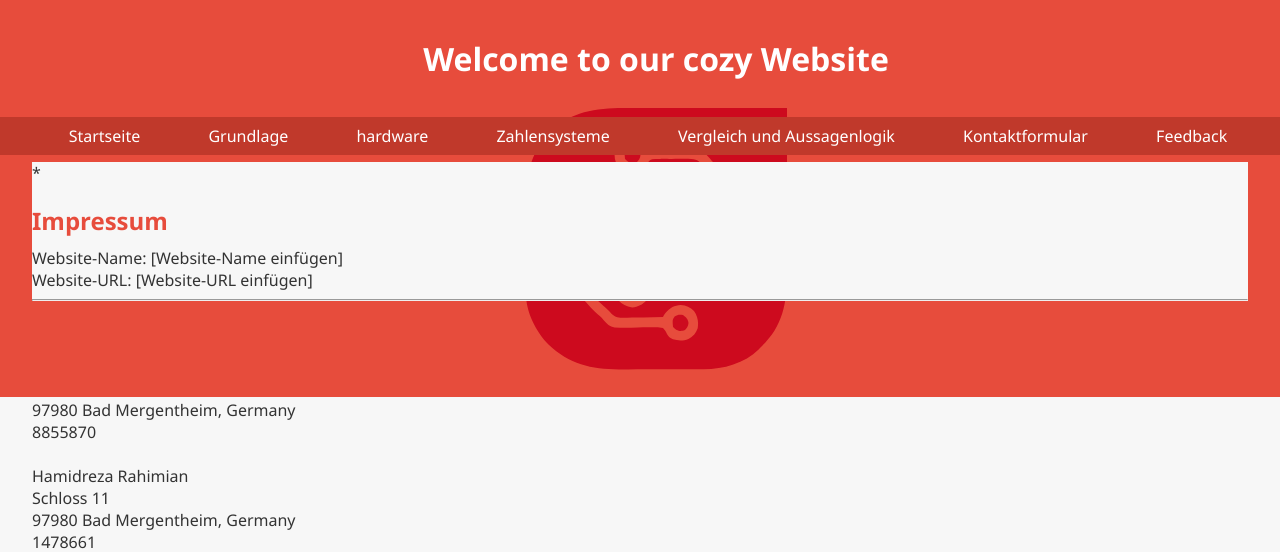
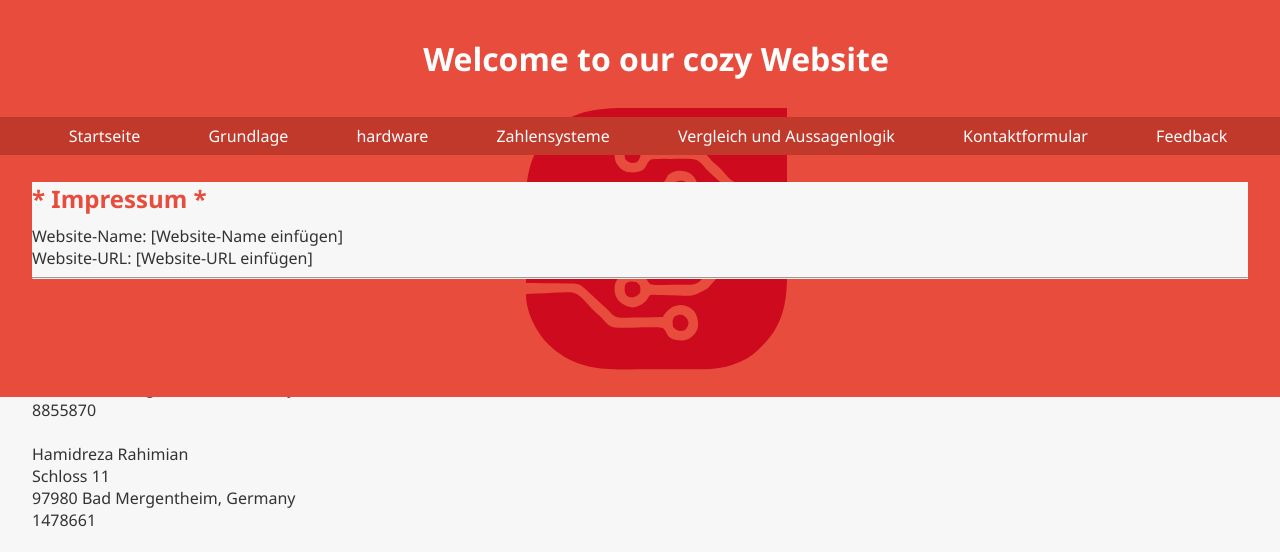
Before and after one commit to HamidrezaRahimian/Muad-Project, a PHP site: page /impressium.php in a window 1280 px wide. Shown: the top 552 px of the page. Run offline with PHP 8.4, Linux system fonts and the light colour scheme.

Commit message:
adding selector before

```diff
--- a/impressium.php
+++ b/impressium.php
@@ -22,7 +22,7 @@
         <section>
             <div class="sticky-e">
 
-                <h2>Impressum</h2>
+                <h2 class="impressum1">Impressum</h2>
 
                 Website-Name: [Website-Name einfügen] <br>
                 Website-URL: [Website-URL einfügen] <br>
--- a/index.css
+++ b/index.css
@@ -339,6 +339,10 @@ blockquote {
 
 }
 
-.sticky-e::before {
+.impressum1::before {
     content: "* ";
 }
+
+.impressum1::after {
+    content: " * ";
+}
```
